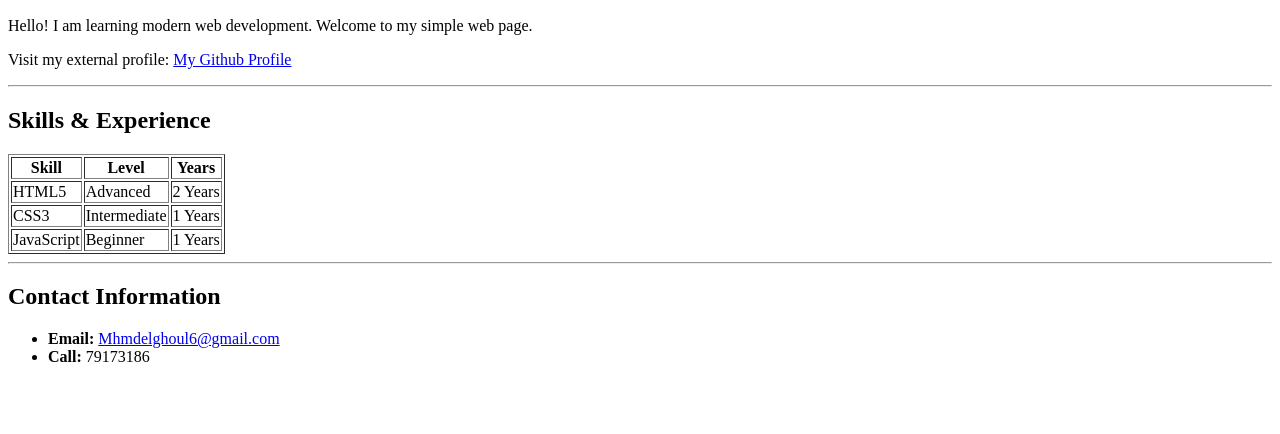
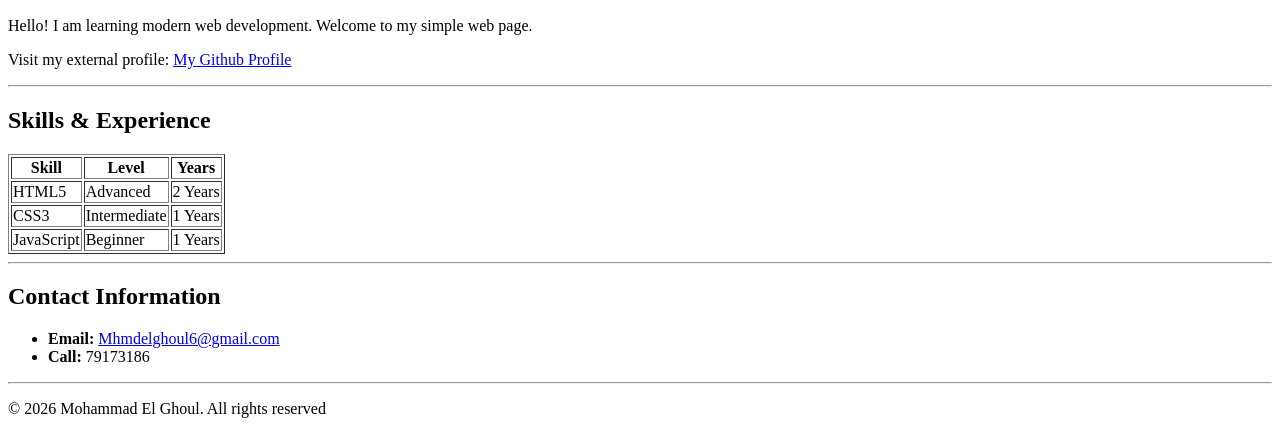
Before and after one commit to MhmdElGhoul/Assignment-4, a plain HTML site: page index.html in a window 1280 px wide. Shown: the part 530-964 px from the top of the page. Before the commit the page ends 912 px from the top, so only its background shows below. Drawn offline with Linux system fonts and the light colour scheme.

Commit message:
Add: add Footer

```diff
--- a/index.html
+++ b/index.html
@@ -52,7 +52,12 @@
     <ul>
         <li><strong>Email:</strong> <a href="mailto:mhmdelghoul6@gmail.com">Mhmdelghoul6@gmail.com</a></li>
         <li><strong>Call:</strong> <a href="tel:+96179173186"></a>79173186</li>
+
     </ul>
+    <hr>
+    <footer>
+        <p>&copy 2026 Mohammad El Ghoul. All rights reserved</p>
+    </footer>
 
 </body>
 </html>
```
